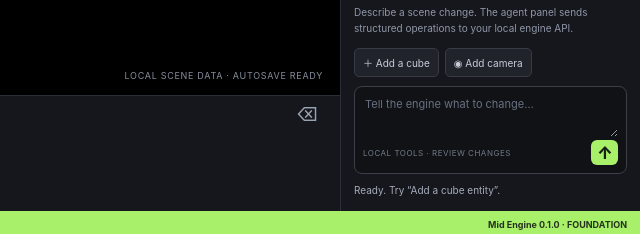
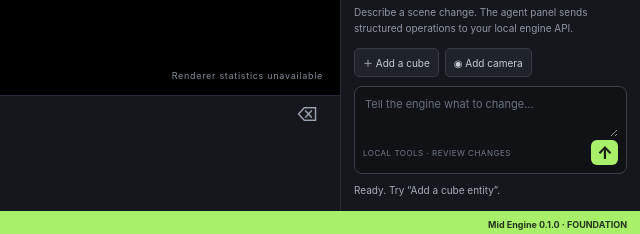
Before and after one commit to mickel112233/mid-engine, a website with bundled scripts: page index.html in a window 1280 px wide. Shown: the part 563-797 px from the top of the page, 640-1280 px from the left. Built offline with nearby package versions, Linux system fonts and the light colour scheme; files whose address does not match are found by name.

Commit message:
Add a compact viewport performance HUD

```diff
--- a/index.html
+++ b/index.html
@@ -30,7 +30,7 @@
           <div class="viewport-top"><span class="viewport-label"><span class="status-dot"></span> EDITOR VIEWPORT</span><span class="viewport-coords">DRAG TO ORBIT · WHEEL TO ZOOM</span></div>
           <canvas id="scene-canvas" class="scene-canvas" aria-label="Interactive 3D scene viewport"></canvas>
           <div class="viewport-empty" id="viewport-empty"><div class="empty-cube">◇</div><strong>Your world starts here.</strong><span>Add an entity to begin building your scene.</span><button class="button primary" id="empty-add">＋ Add first entity</button></div>
-          <div class="viewport-bottom"><span id="scene-summary">0 entities</span><span>LOCAL SCENE DATA · AUTOSAVE READY</span></div>
+          <div class="viewport-bottom"><span id="scene-summary">0 entities</span><span id="render-stats">Renderer statistics unavailable</span></div>
         </div>
         <div class="bottom-dock"><div><span class="dock-icon">⌁</span><span>CONSOLE</span><span class="muted">No errors reported</span></div><button class="icon-button" id="clear-log" title="Clear activity log">⌫</button><div id="activity-log" class="activity-log" aria-live="polite">Mid Engine initialized. Agent tools available on localhost.</div></div>
       </section>
```
